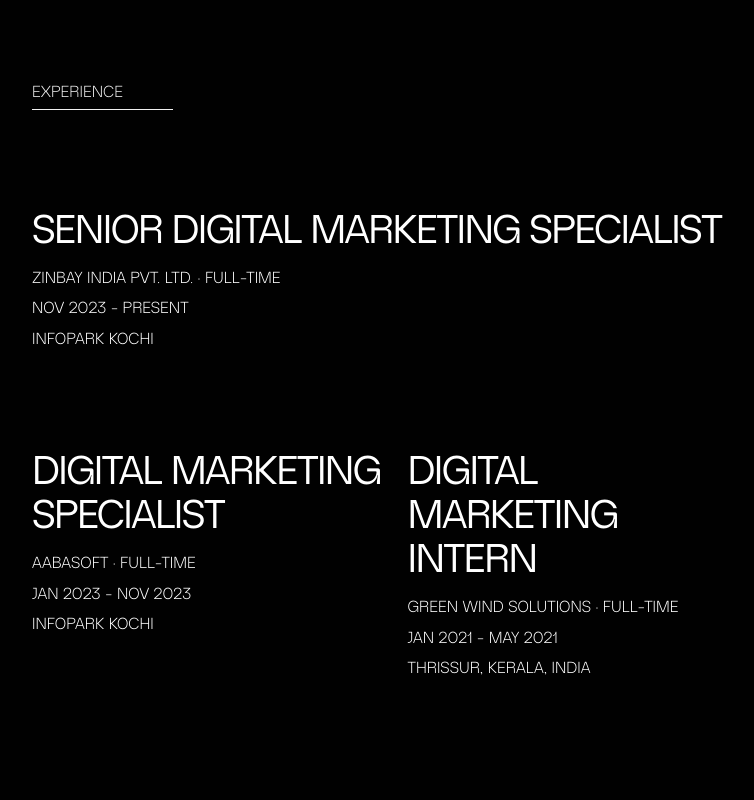
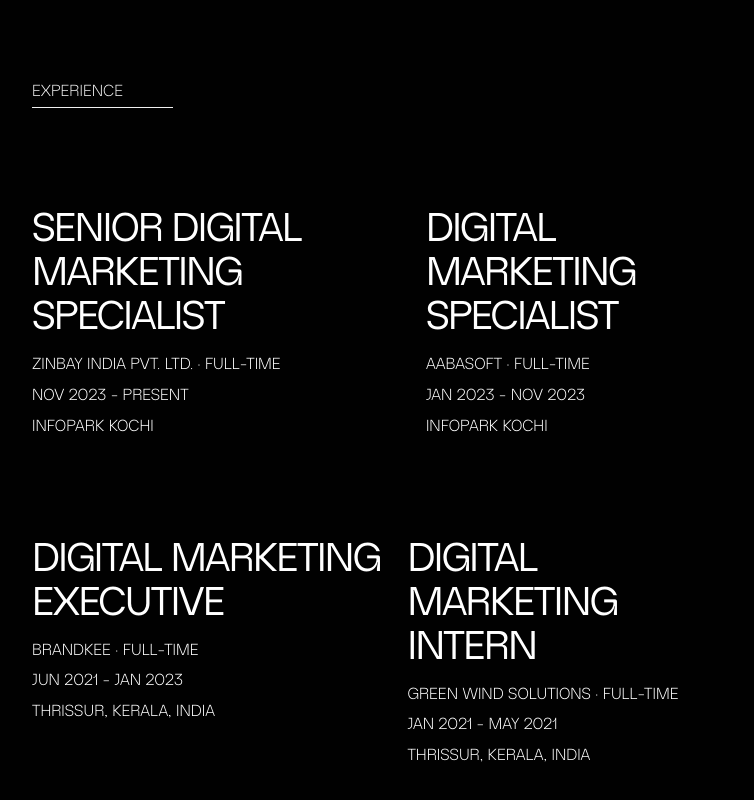
Before and after one commit to viveknhc/ashik, a plain HTML site: page index.html in a window 1280 px wide. Shown: the part 7696-8496 px from the top of the page, without its empty margins (490-1244 px from the left). Drawn offline with Linux system fonts and the light colour scheme; no server answers; a script that the page names is missing.

Commit message:
03/04/24

```diff
--- a/index.html
+++ b/index.html
@@ -315,7 +315,7 @@
           <div class="typography-container horizontal-scroll-section">
             <h1 class="deg-heading">Search Engine Optimization</h1>
 
-            <a  class="type-image-2-container slow-scroll showcase-hov">
+            <a class="type-image-2-container slow-scroll showcase-hov">
               <div class="skew-mask">
                 <img srcset="images/type-3-250w.webp 250w, images/type-3.webp 450w"
                   sizes="(max-width: 767px) 170px, 260px" src="images/type-3.webp" alt="Image showcasing typography"
@@ -328,7 +328,7 @@
               </div>
             </a>
 
-            <a  class="type-image-1-container slow-scroll showcase-hov">
+            <a class="type-image-1-container slow-scroll showcase-hov">
               <div class="skew-mask">
                 <img srcset="images/type-1-250w.webp 250w, images/type-1.webp 450w"
                   sizes="(max-width: 767px) 170px, 260px" src="images/type-1.webp" alt="Image showcasing typography"
@@ -493,11 +493,13 @@
               <p class="split-words">Nov 2023 - Present</p>
               <p class="split-words">Infopark kochi</p>
 
+
+
             </div>
           </div>
 
-        </div>
-        <div class="skills-content-container">
+
+
           <div class="skills-content">
             <h4 class="about-me-skills-heading split-words">
               Digital Marketing Specialist</h4>
@@ -507,6 +509,22 @@
               <p class="split-words">Infopark kochi</p>
             </div>
           </div>
+
+        </div>
+        <div class="skills-content-container">
+
+          <div class="skills-content">
+            <h4 class="about-me-skills-heading split-words">
+
+              Digital Marketing Executive</h4>
+            <div class="skills-content-bottom">
+              <p class="split-words">brandkee · Full-time</p>
+              <p class="split-words">Jun 2021 - Jan 2023</p>
+              <p class="split-words">Thrissur, Kerala, India</p>
+            </div>
+          </div>
+
+
           <div class="skills-content">
             <h4 class="about-me-skills-heading split-words">
               Digital Marketing Intern</h4>
```
